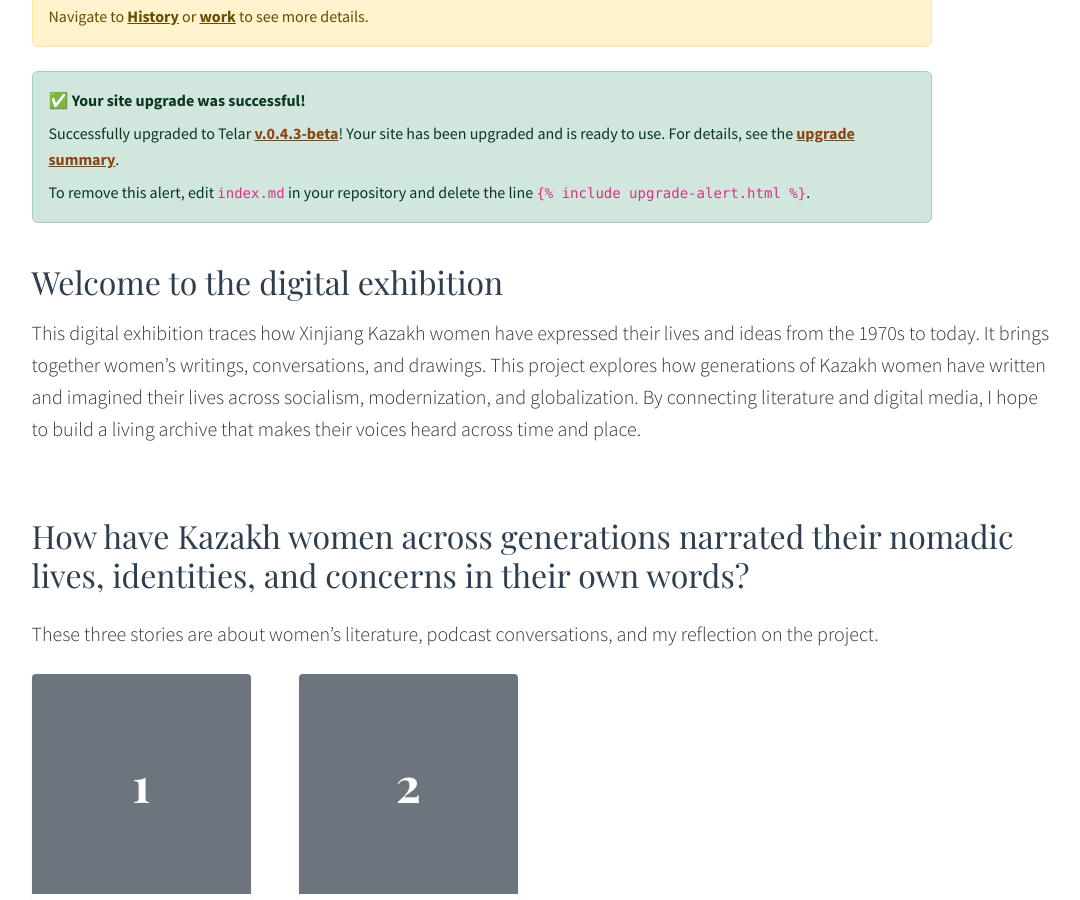
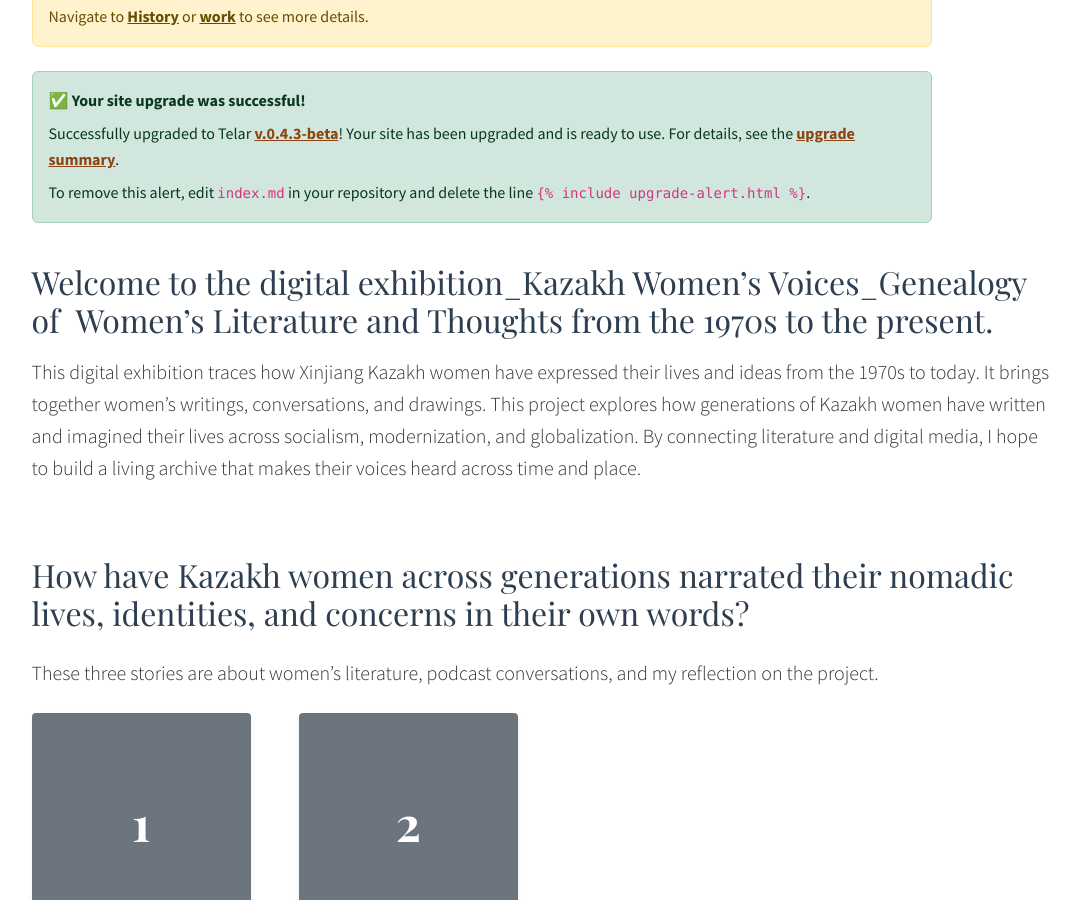
Before and after one commit to happy-ayka/kazakhwomen, a Jekyll site: the page built from index.md, in a window 1280 px wide and 900 px high, scrolled down 620 px. Shown: the whole window, without its empty margins (98-1178 px from the left). Built offline with Jekyll 4.4.1, drawn with Linux system fonts in a browser that asks for light colours.

Commit message:
Update index.md

```diff
--- a/index.md
+++ b/index.md
@@ -12,5 +12,5 @@ objects_intro: "Browse {count} objects featured in the stories."
 
 
 
-## Welcome to the digital exhibition
+## Welcome to the digital exhibition_Kazakh Women’s Voices_Genealogy of  Women’s Literature and Thoughts from the 1970s to the present.
 This digital exhibition traces how Xinjiang Kazakh women have expressed their lives and ideas from the 1970s to today. It brings together women’s writings, conversations, and drawings. This project explores how generations of Kazakh women have written and imagined their lives across socialism, modernization, and globalization. By connecting literature and digital media, I hope to build a living archive that makes their voices heard across time and place.
```
